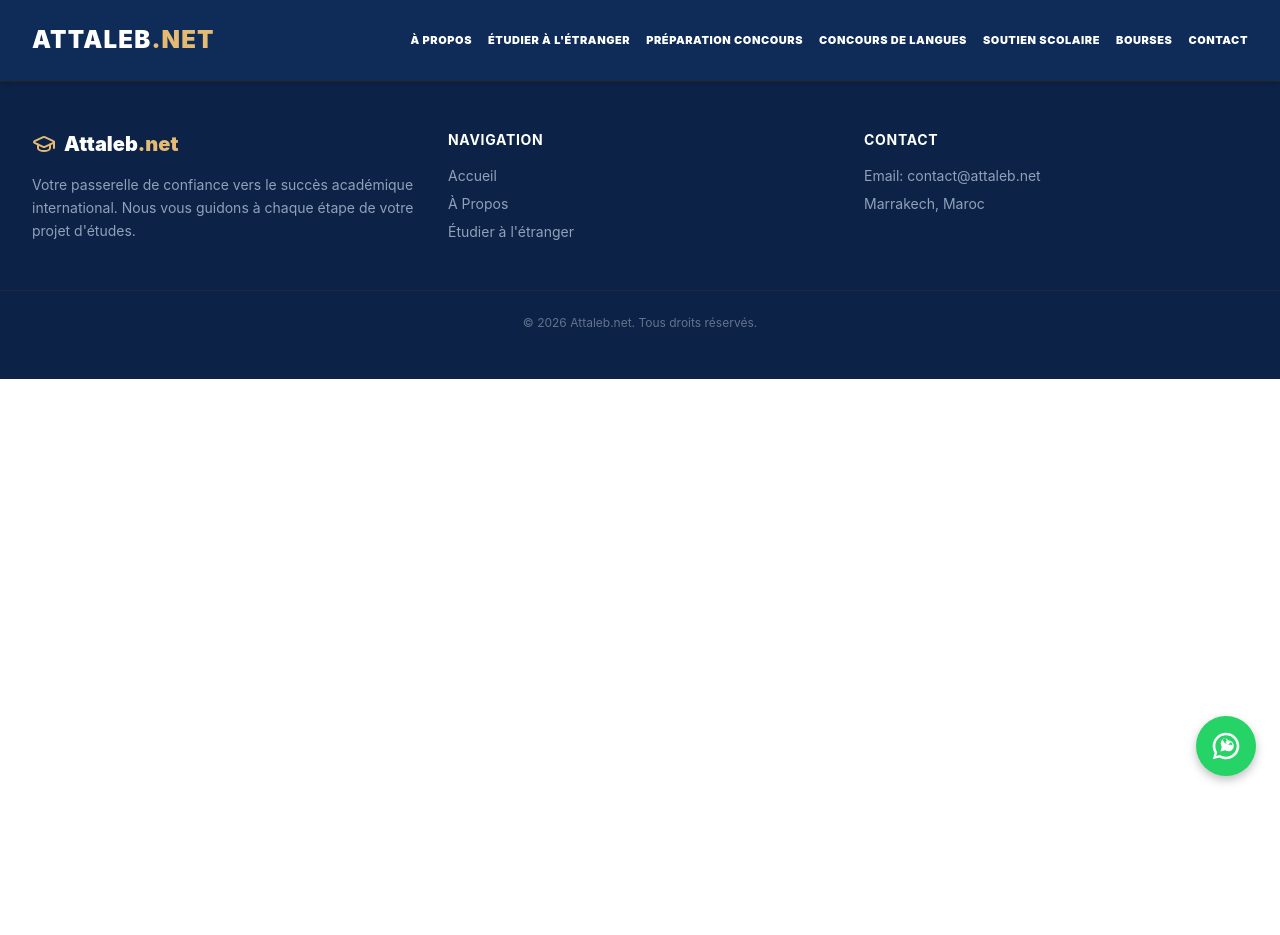
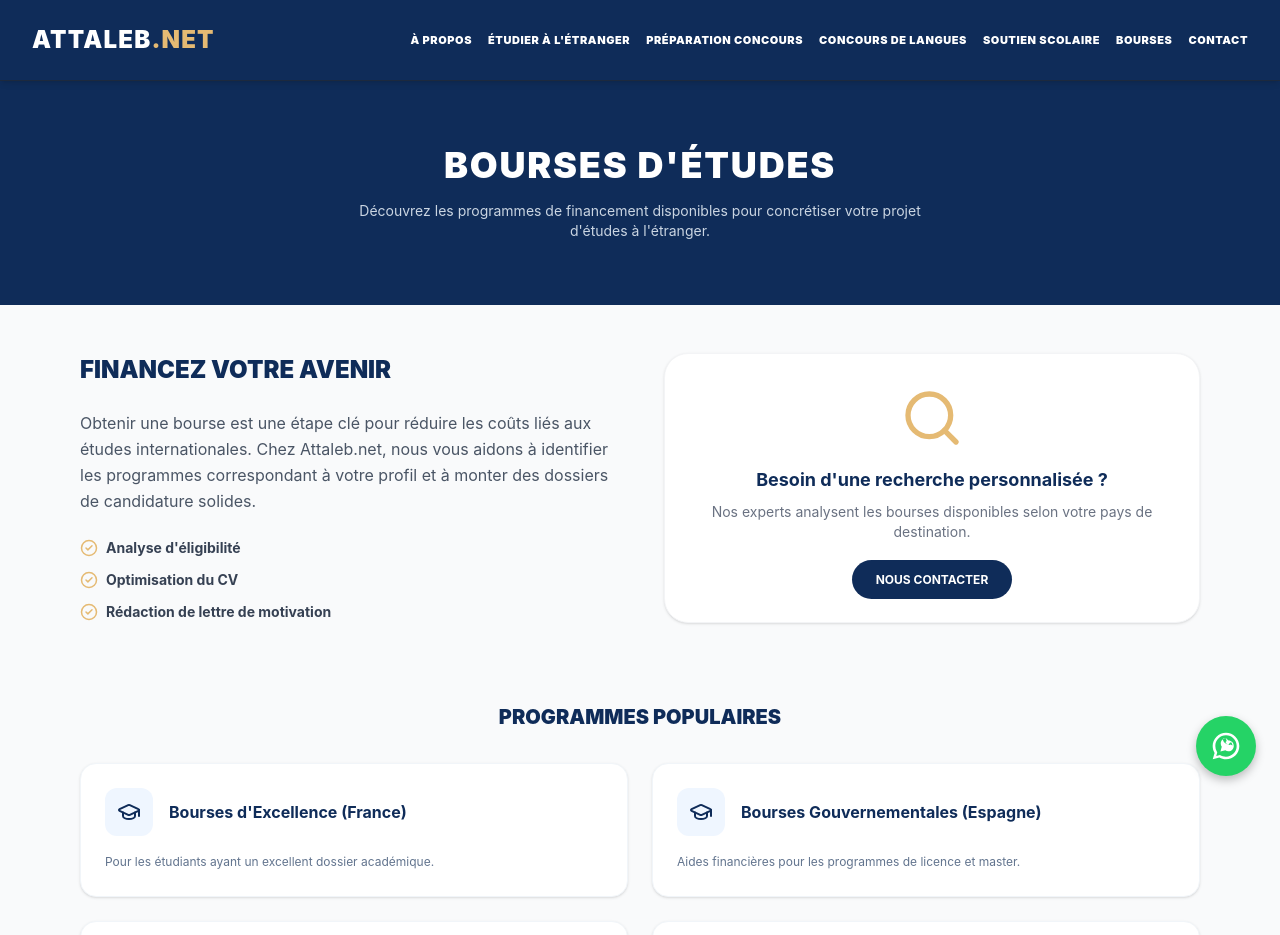
Before and after one commit to saidioumayma8/Attaleb, a React (Vite) app in the folder attaleb-portal/: page /bourses in a window 1280 px wide. Shown: the top 935 px of the page. Before the commit the page ends 800 px from the top, so only its background shows below. Built offline with nearby package versions, Linux system fonts and the light colour scheme.

Commit message:
add page Bourses

```diff
--- a/attaleb-portal/src/App.jsx
+++ b/attaleb-portal/src/App.jsx
@@ -22,6 +22,7 @@ import ConcoursPage from './pages/ConcoursPage.jsx';
 import LanguesPage from './pages/LanguesPage.jsx';
 import SoutienPage from './pages/SoutienPage.jsx';
 import Apropos from './pages/Apropos.jsx';
+import Bourses from './pages/Bourses.jsx';
 
 export default function App() {
   return (
@@ -55,7 +56,8 @@ export default function App() {
           <Route path="/soutien" element={<SoutienPage />} />
           <Route path="/contact" element={<Contact />} />
           <Route path="/a-propos" element={<Apropos />} />
-        </Routes>
+          <Route path="/bourses" element={<Bourses />} />
+                  </Routes>
       </main>
       <Footer />
 
--- /dev/null
+++ b/attaleb-portal/src/pages/Bourses.jsx
@@ -0,0 +1,71 @@
+import React from 'react';
+import { GraduationCap, Search, FileText, CheckCircle2 } from 'lucide-react';
+
+export default function Bourses() {
+  const bourses = [
+    { title: "Bourses d'Excellence (France)", desc: "Pour les étudiants ayant un excellent dossier académique." },
+    { title: "Bourses Gouvernementales (Espagne)", desc: "Aides financières pour les programmes de licence et master." },
+    { title: "Bourses de Recherche (Canada)", desc: "Destinées aux étudiants en cycle doctoral ou recherche." },
+    { title: "Bourses Sportives (USA)", desc: "Programmes spécifiques pour les athlètes de haut niveau." }
+  ];
+
+  return (
+    <div className="min-h-screen bg-gray-50 pb-20">
+      {/* HEADER */}
+      <section className="bg-brand-blue py-16 px-4 text-center">
+        <h1 className="text-3xl md:text-4xl font-black text-white uppercase tracking-wider">
+          Bourses d'Études
+        </h1>
+        <p className="text-slate-300 mt-4 text-sm max-w-xl mx-auto">
+          Découvrez les programmes de financement disponibles pour concrétiser votre projet d'études à l'étranger.
+        </p>
+      </section>
+
+      <div className="max-w-6xl mx-auto px-4 py-12">
+
+        {/* POURQUOI POSTULER */}
+        <div className="grid md:grid-cols-2 gap-12 items-center mb-20">
+          <div className="space-y-6">
+            <h2 className="text-2xl font-black text-brand-blue uppercase">Financez votre avenir</h2>
+            <p className="text-gray-600 leading-relaxed">
+              Obtenir une bourse est une étape clé pour réduire les coûts liés aux études internationales.
+              Chez Attaleb.net, nous vous aidons à identifier les programmes correspondant à votre profil
+              et à monter des dossiers de candidature solides.
+            </p>
+            <ul className="space-y-3">
+              {[ "Analyse d'éligibilité", "Optimisation du CV", "Rédaction de lettre de motivation" ].map((item, i) => (
+                <li key={i} className="flex items-center gap-2 text-sm font-bold text-gray-700">
+                  <CheckCircle2 size={18} className="text-brand-gold" /> {item}
+                </li>
+              ))}
+            </ul>
+          </div>
+          <div className="bg-white p-8 rounded-3xl shadow-sm border border-gray-100 text-center">
+            <Search className="w-16 h-16 text-brand-gold mx-auto mb-4" />
+            <h3 className="font-bold text-lg text-brand-blue">Besoin d'une recherche personnalisée ?</h3>
+            <p className="text-sm text-gray-500 mt-2 mb-6">Nos experts analysent les bourses disponibles selon votre pays de destination.</p>
+            <a href="/contact" className="bg-brand-blue text-white px-6 py-3 rounded-full font-bold text-xs uppercase hover:bg-blue-900 transition-colors">
+              Nous contacter
+            </a>
+          </div>
+        </div>
+
+        {/* GRILLE DES BOURSES */}
+        <h2 className="text-xl font-black text-brand-blue uppercase mb-8 text-center">Programmes populaires</h2>
+        <div className="grid md:grid-cols-2 gap-6">
+          {bourses.map((b, i) => (
+            <div key={i} className="bg-white p-6 rounded-2xl border border-slate-100 hover:border-brand-gold transition-colors shadow-sm">
+              <div className="flex items-center gap-4 mb-4">
+                <div className="bg-blue-50 p-3 rounded-xl">
+                  <GraduationCap className="text-brand-blue" />
+                </div>
+                <h3 className="font-bold text-brand-blue">{b.title}</h3>
+              </div>
+              <p className="text-xs text-slate-500 leading-relaxed">{b.desc}</p>
+            </div>
+          ))}
+        </div>
+      </div>
+    </div>
+  );
+}
```
